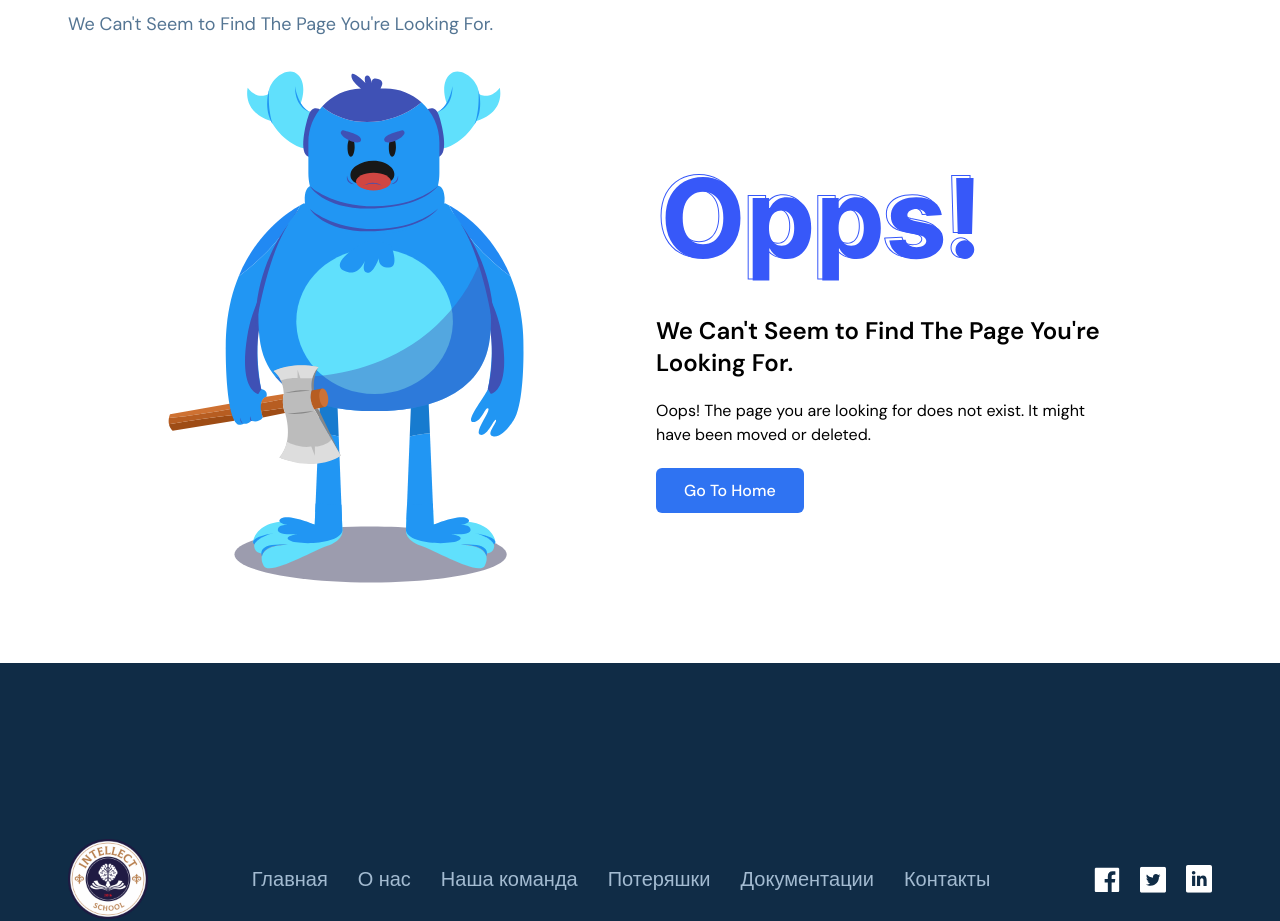
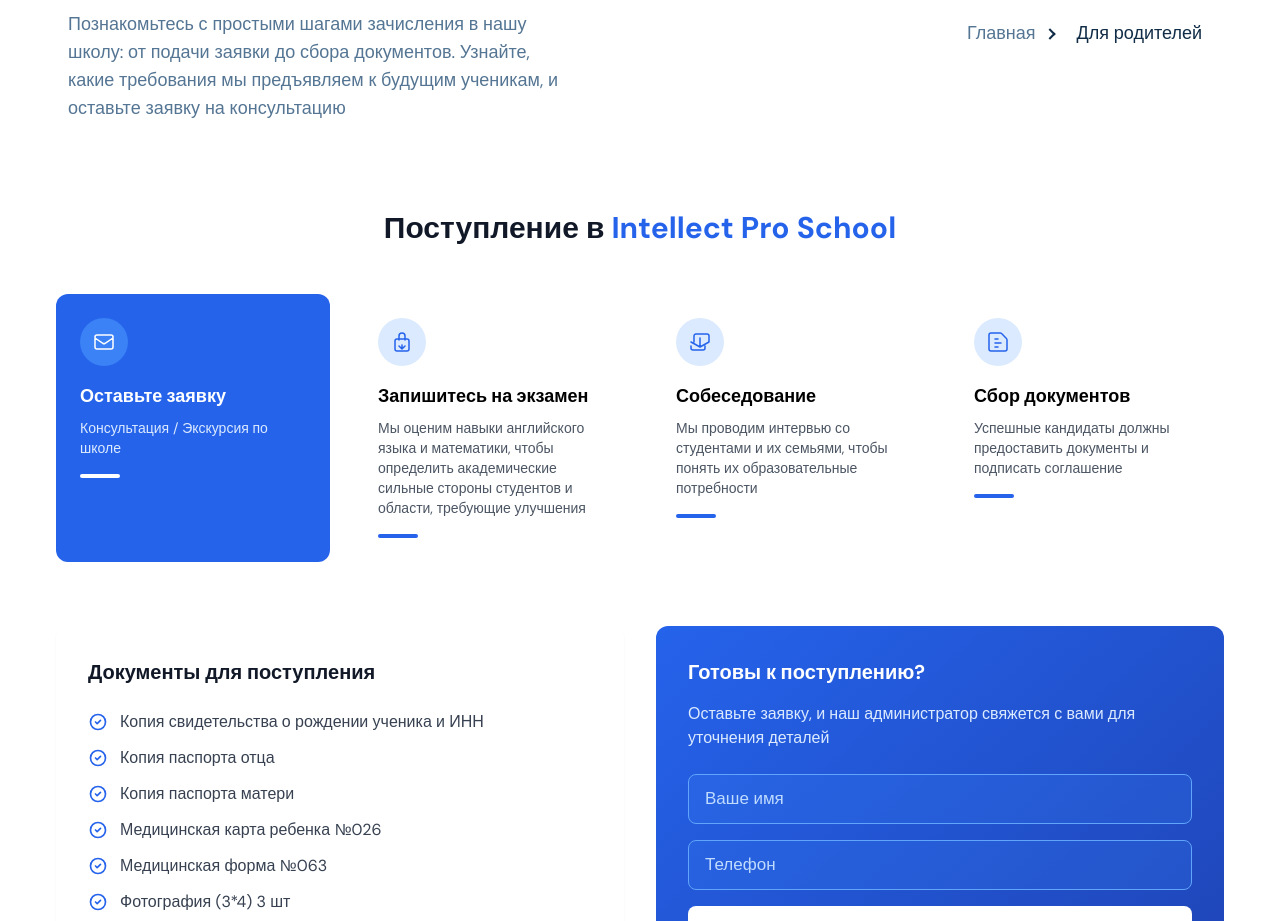
Before and after one commit to googlakk/IntellectWebsite, a Next.js app: page /forParents in a window 1280 px wide. Before the commit this address had no page. Shown: the part 184-1105 px from the top of the page. Built offline with nearby package versions, Linux system fonts and the light colour scheme.

Commit message:
add page for parents & change meta data

```diff
--- a/src/app/(site)/aboutUs/page.tsx
+++ b/src/app/(site)/aboutUs/page.tsx
@@ -17,11 +17,10 @@
       <>
         <HeroSub
           title="О нас"
-                description=""
+          description="Intellect Pro School — частная школа с инновационной программой. Авторские методики, билингвальное обучение, развитие лидерских качеств. Знакомьтесь с нашей философией!"
           breadcrumbLinks={breadcrumbLinks}
         />
-            <AboutUs/>
-
+        <AboutUs />
       </>
     );
 };
--- /dev/null
+++ b/src/app/(site)/forParents/page.tsx
@@ -0,0 +1,26 @@
+import AdmissionProcess from '@/components/AdmissionProcess';
+import HeroSub from '@/components/SharedComponent/HeroSub';
+import { Metadata } from 'next';
+
+export const metadata: Metadata = {
+  title: "For parents | Intellect Pro School",
+};
+const ForParents = () => {
+
+  const breadcrumbLinks = [
+    { href: "/", text: "Главная" },
+    { href: "/For parents", text: "Для родителей" },
+  ];
+  return (
+    <>
+      <HeroSub
+        title="Для родителей"
+        description="Познакомьтесь с простыми шагами зачисления в нашу школу: от подачи заявки до сбора документов. Узнайте, какие требования мы предъявляем к будущим ученикам, и оставьте заявку на консультацию"
+        breadcrumbLinks={breadcrumbLinks}
+      />
+    <AdmissionProcess/>
+    </>
+  );
+};
+
+export default ForParents;
--- a/src/app/(site)/teams/page.tsx
+++ b/src/app/(site)/teams/page.tsx
@@ -17,13 +17,13 @@
   return (
     <>
       <HeroSub
-        title="Our Visionary Speakers"
-        description="Discover a wealth of insightful materials meticulously crafted to provide you with a comprehensive."
+        title="Наша команда"
+        description="Команда Intellect Pro School — опытные педагоги и наставники, которые вдохновляют учеников на достижения. Узнайте, кто создает уникальную образовательную среду!"
         breadcrumbLinks={breadcrumbLinks}
       />
       <WorkSpeakers showTitle={false} />
-      <Testimonials/>
-      <TicketSection/>
+
+      <TicketSection />
     </>
   );
 };
--- a/src/components/About/index.tsx
+++ b/src/components/About/index.tsx
@@ -11,6 +11,7 @@
 import Mission from "../Home/Mission";
 import PuzzleCards from "./PuzzleCards";
 import Stats from "../Counter";
+import Testimonials from "../Home/Testimonials";
 import ThumbnailCarousel from "../Home/ThumbnailCarousel";
 import TicketSection from "../Home/TicketSection";
 import { format } from "date-fns";
@@ -19,22 +20,16 @@
 const AboutUs = () => {
   return (
     <>
+      <HistoryAchievements />
+      <AboutSchool />
+      <FounderBlock />
+      <section>
+        <Testimonials />
+        <AchievementCounter />
 
-
-
-
-
-      <HistoryAchievements/>
-    <AboutSchool/>
-    <FounderBlock/>
-
-      <section>
-      <AchievementCounter />
         <Mission />
         <EventTicket />
-
       </section>
-
 
       <TicketSection />
     </>
--- /dev/null
+++ b/src/components/AdmissionProcess/index.tsx
@@ -0,0 +1,166 @@
+'use client'
+
+import HeroSub from '@/components/SharedComponent/HeroSub';
+import { Metadata } from 'next';
+import { motion } from 'framer-motion';
+import { useState } from 'react';
+
+const AdmissionProcess = () => {
+  const [activeStep, setActiveStep] = useState(0);
+
+  const steps = [
+    {
+      title: "Оставьте заявку",
+      description: "Консультация / Экскурсия по школе",
+      icon: (
+        <svg width="24" height="24" viewBox="0 0 24 24" fill="none" xmlns="http://www.w3.org/2000/svg">
+          <path d="M3 8L10.8906 13.2604C11.5624 13.7083 12.4376 13.7083 13.1094 13.2604L21 8M5 19H19C20.1046 19 21 18.1046 21 17V7C21 5.89543 20.1046 5 19 5H5C3.89543 5 3 5.89543 3 7V17C3 18.1046 3.89543 19 5 19Z" stroke="currentColor" strokeWidth="1.5" strokeLinecap="round" strokeLinejoin="round"/>
+        </svg>
+      )
+    },
+    {
+      title: "Запишитесь на экзамен",
+      description: "Мы оценим навыки английского языка и математики, чтобы определить академические сильные стороны студентов и области, требующие улучшения",
+      icon: (
+        <svg width="24" height="24" viewBox="0 0 24 24" fill="none" xmlns="http://www.w3.org/2000/svg">
+          <path d="M12 15L12 19M12 19L9 16M12 19L15 16M9 10V6C9 4.34315 10.3431 3 12 3C13.6569 3 15 4.34315 15 6V10M7 21H17C18.1046 21 19 20.1046 19 19V11C19 9.89543 18.1046 9 17 9H7C5.89543 9 5 9.89543 5 11V19C5 20.1046 5.89543 21 7 21Z" stroke="currentColor" strokeWidth="1.5" strokeLinecap="round" strokeLinejoin="round"/>
+        </svg>
+      )
+    },
+    {
+      title: "Собеседование",
+      description: "Мы проводим интервью со студентами и их семьями, чтобы понять их образовательные потребности",
+      icon: (
+        <svg width="24" height="24" viewBox="0 0 24 24" fill="none" xmlns="http://www.w3.org/2000/svg">
+          <path d="M17 16V18C17 19.1046 16.1046 20 15 20H5C3.89543 20 3 19.1046 3 18V16M21 12V6C21 4.89543 20.1046 4 19 4H8C6.89543 4 6 4.89543 6 6V12M21 12L12 17L3 12M12 17V8" stroke="currentColor" strokeWidth="1.5" strokeLinecap="round" strokeLinejoin="round"/>
+        </svg>
+      )
+    },
+    {
+      title: "Сбор документов",
+      description: "Успешные кандидаты должны предоставить документы и подписать соглашение",
+      icon: (
+        <svg width="24" height="24" viewBox="0 0 24 24" fill="none" xmlns="http://www.w3.org/2000/svg">
+          <path d="M9 13H15M9 17H12M9 9H12M19 21H5C3.89543 21 3 20.1046 3 19V5C3 3.89543 3.89543 3 5 3H14.1716C14.702 3 15.2107 3.21071 15.5858 3.58579L20.4142 8.41421C20.7893 8.78929 21 9.29799 21 9.82843V19C21 20.1046 20.1046 21 19 21Z" stroke="currentColor" strokeWidth="1.5" strokeLinecap="round" strokeLinejoin="round"/>
+        </svg>
+      )
+    }
+  ];
+
+  const documents = [
+    "Копия свидетельства о рождении ученика и ИНН",
+    "Копия паспорта отца",
+    "Копия паспорта матери",
+    "Медицинская карта ребенка №026",
+    "Медицинская форма №063",
+    "Фотография (3*4) 3 шт",
+    "Заявление на имя директора",
+    "Анкета поступающего ученика",
+    "Личное дело ученика с предыдущей школы"
+  ];
+  const breadcrumbLinks = [
+    { href: "/", text: "Главная" },
+    { href: "/For parents", text: "Для родителей" },
+  ];
+  return (
+    <>
+
+
+    <section className="py-12 ">
+
+      <div className="container mx-auto px-4 mt-10">
+        <motion.h2
+          initial={{ opacity: 0, y: 20 }}
+          whileInView={{ opacity: 1, y: 0 }}
+          transition={{ duration: 0.5 }}
+          viewport={{ once: true }}
+          className="text-3xl font-bold text-center mb-12 text-gray-900"
+        >
+          Поступление в <span className=' text-blue-600'> Intellect Pro School </span>
+        </motion.h2>
+
+        <div className="grid grid-cols-1 md:grid-cols-4 gap-6 mb-16">
+          {steps.map((step, index) => (
+            <motion.div
+              key={index}
+              initial={{ opacity: 0, y: 30 }}
+              whileInView={{ opacity: 1, y: 0 }}
+              transition={{ duration: 0.5, delay: index * 0.1 }}
+              viewport={{ once: true }}
+              className={`p-6 rounded-xl cursor-pointer transition-all ${activeStep === index ? 'bg-blue-600 text-white' : 'bg-white hover:bg-gray-100'}`}
+              onClick={() => setActiveStep(index)}
+            >
+              <div className={`w-12 h-12 rounded-full flex items-center justify-center mb-4 ${activeStep === index ? 'bg-blue-500' : 'bg-blue-100 text-blue-600'}`}>
+                {step.icon}
+              </div>
+              <h3 className="font-semibold text-lg mb-2">{step.title}</h3>
+              <p className={`text-sm ${activeStep === index ? 'text-blue-100' : 'text-gray-600'}`}>{step.description}</p>
+              <div className={`mt-4 h-1 w-10 rounded-full ${activeStep === index ? 'bg-white' : 'bg-blue-600'}`}></div>
+            </motion.div>
+          ))}
+        </div>
+
+        <div className="grid grid-cols-1 lg:grid-cols-2 gap-8">
+          <motion.div
+            initial={{ opacity: 0, x: -20 }}
+            whileInView={{ opacity: 1, x: 0 }}
+            transition={{ duration: 0.5 }}
+            viewport={{ once: true }}
+            className="bg-white p-8 rounded-xl shadow-sm"
+          >
+            <h3 className="text-xl font-bold mb-6 text-gray-900">Документы для поступления</h3>
+            <ul className="space-y-3">
+              {documents.map((doc, index) => (
+                <li key={index} className="flex items-start">
+                  <svg className="w-5 h-5 text-blue-600 mt-0.5 mr-3 flex-shrink-0" fill="none" stroke="currentColor" viewBox="0 0 24 24">
+                    <path strokeLinecap="round" strokeLinejoin="round" strokeWidth="2" d="M9 12l2 2 4-4m6 2a9 9 0 11-18 0 9 9 0 0118 0z" />
+                  </svg>
+                  <span className="text-gray-700">{doc}</span>
+                </li>
+              ))}
+            </ul>
+            <p className="mt-6 text-sm text-gray-500 italic">
+              P.S. Заявление на имя директора и анкета ученика выдается в приемной школы.
+            </p>
+          </motion.div>
+
+          <motion.div
+            initial={{ opacity: 0, x: 20 }}
+            whileInView={{ opacity: 1, x: 0 }}
+            transition={{ duration: 0.5 }}
+            viewport={{ once: true }}
+            className="bg-gradient-to-br from-blue-600 to-blue-800 p-8 rounded-xl text-white"
+          >
+            <h3 className="text-xl font-bold mb-4">Готовы к поступлению?</h3>
+            <p className="mb-6 text-blue-100">Оставьте заявку, и наш администратор свяжется с вами для уточнения деталей</p>
+
+            <form className="space-y-4">
+              <div>
+                <input
+                  type="text"
+                  placeholder="Ваше имя"
+                  className="w-full px-4 py-3 rounded-lg bg-blue-500 bg-opacity-20 border border-blue-400 placeholder-blue-200 focus:outline-none focus:ring-2 focus:ring-white"
+                />
+              </div>
+              <div>
+                <input
+                  type="tel"
+                  placeholder="Телефон"
+                  className="w-full px-4 py-3 rounded-lg bg-blue-500 bg-opacity-20 border border-blue-400 placeholder-blue-200 focus:outline-none focus:ring-2 focus:ring-white"
+                />
+              </div>
+              <button
+                type="submit"
+                className="w-full bg-white text-blue-600 font-medium py-3 px-6 rounded-lg hover:bg-gray-100 transition-colors"
+              >
+                Отправить заявку
+              </button>
+            </form>
+          </motion.div>
+        </div>
+      </div>
+    </section> </>
+  );
+};
+
+export default AdmissionProcess;
--- a/src/components/Home/Features/featuresData.tsx
+++ b/src/components/Home/Features/featuresData.tsx
@@ -10,7 +10,7 @@
   },
   {
     id: 1,
-    icon: "/images/icons/jo.gif",
+    icon: "/images/icons/jou.gif",
     title: "Все домашние задания выполняются в школе",
     paragraph:
       "После занятий дети выполняют уроки с учителем, освобождая вечера для отдыха. Все учебники хранятся в личных шкафчиках — никаких тяжелых рюкзаков!",
--- a/src/components/Layout/Header/Navigation/menuData.tsx
+++ b/src/components/Layout/Header/Navigation/menuData.tsx
@@ -4,11 +4,16 @@
   { label: "Главная", href: "/" },
   { label: "О нас", href: "/aboutUs" },
   { label: "Наша команда", href: "/teams" },
-  { label: "Для родителей", href: "/parents", submenu: [
-    {
-      label: "Потеряшки", href: "/google-drive"
-    }
-  ] },
+  {
+    label: "Для родителей",
+    href: "/forParents",
+    submenu: [
+      {
+        label: "Потеряшки",
+        href: "/google-drive",
+      },
+    ],
+  },
   { label: "Наш блог", href: "/blog" },
   { label: "Документации", href: "/documentation" },
   { label: "Контакты", href: "/contact" },
```
Lines whose indentation alone changed are shown as unchanged.
